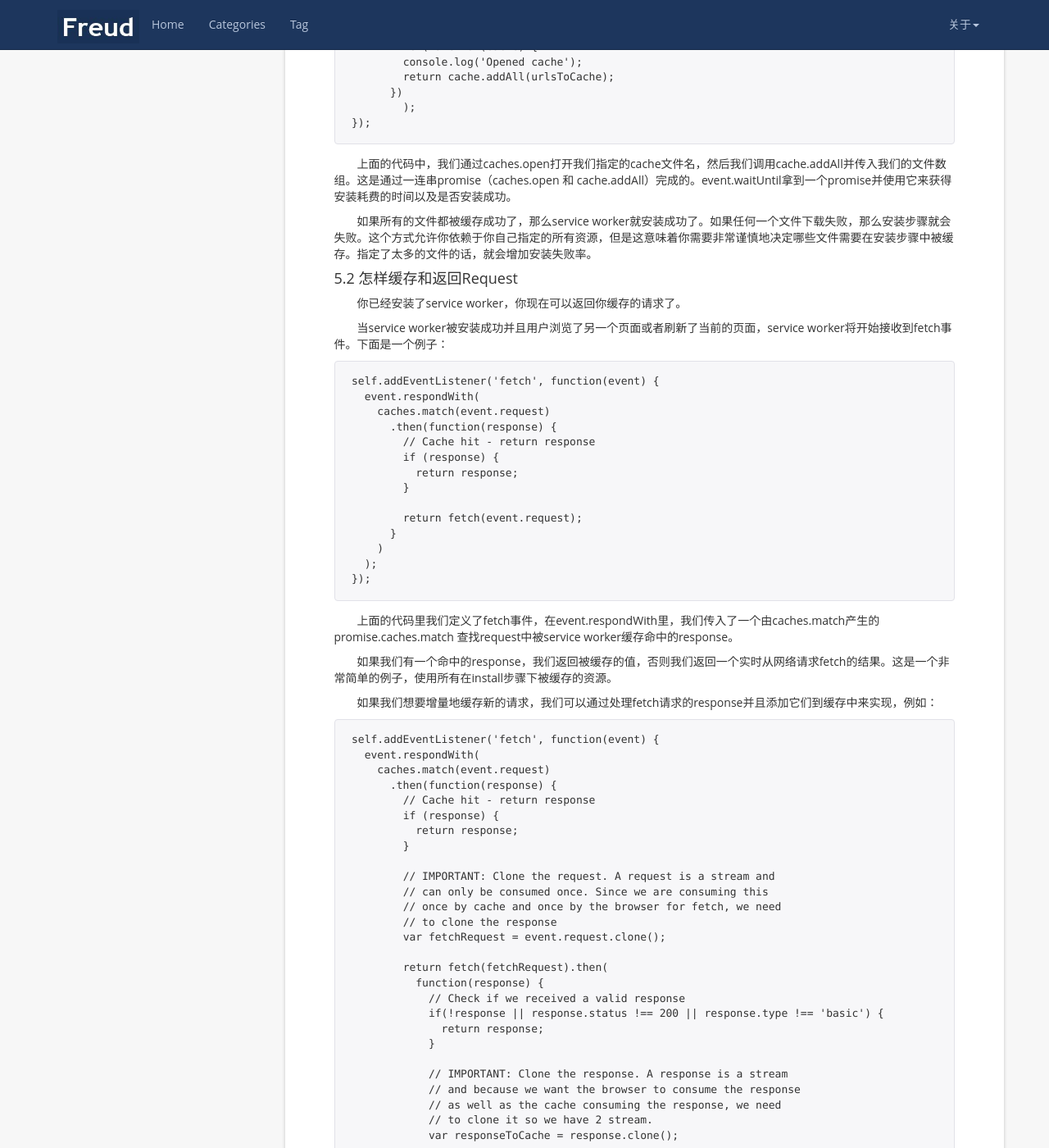
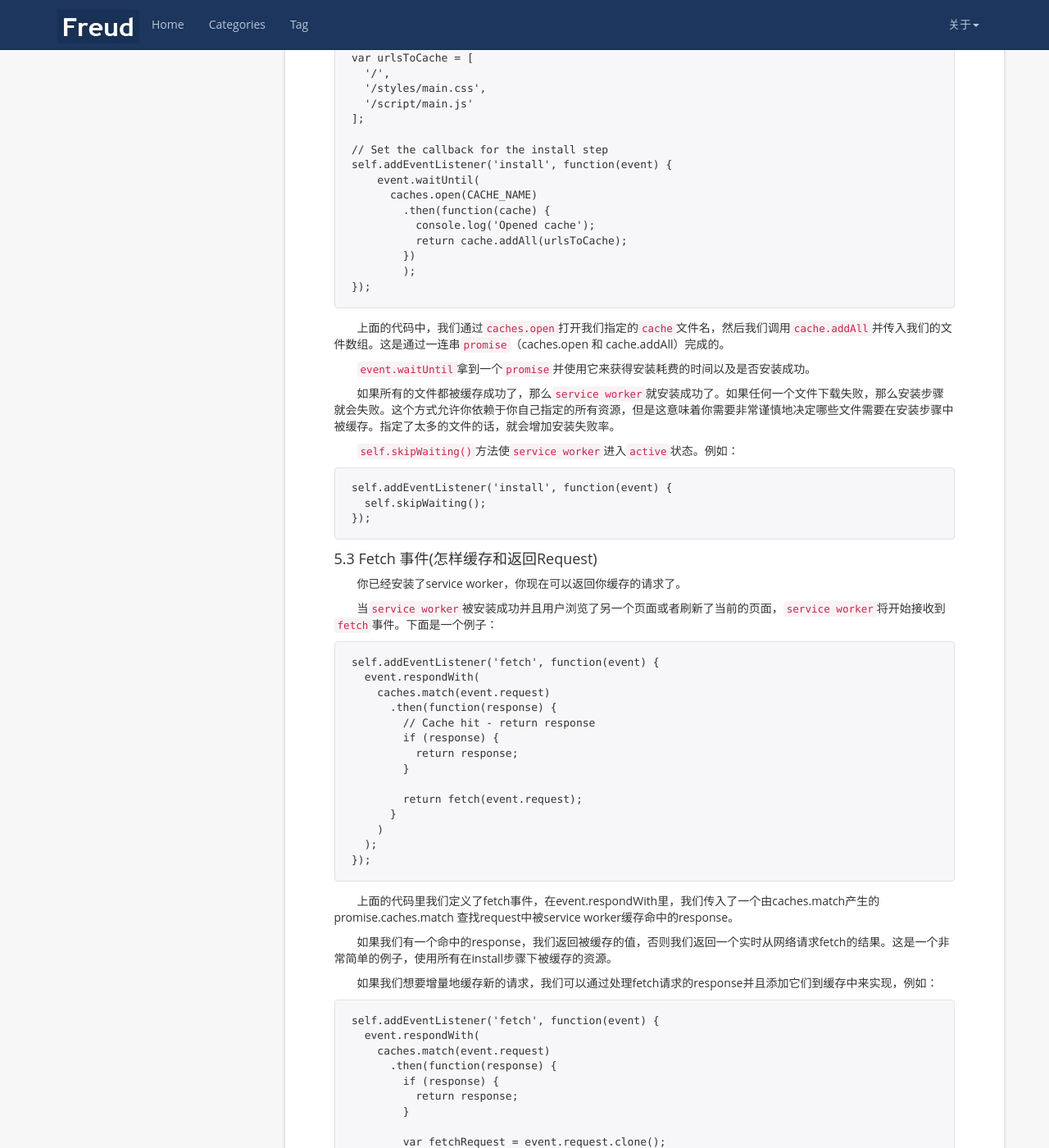
Before and after one commit to peiyanhuang/MyBlog, a Jekyll site: the page built from _posts/2017-02-02-Service-Worker.md, in a window 1280 px wide and 1400 px high, scrolled down 3235 px. Shown: the whole window at 82% size. Built offline with Jekyll 4.4.1, drawn with Linux system fonts in a browser that asks for light colours; nearby versions of some CDN libraries; some of the changed text lies outside the part shown.

Commit message:
update service work

````diff
--- a/_posts/2017-02-02-Service-Worker.md
+++ b/_posts/2017-02-02-Service-Worker.md
@@ -15,7 +15,7 @@
 
 ### 2. 实现的功能
 
-目前sw还是一个草案，各个浏览器支持程度还不是很高，除了chrome 40、firefox以外，其他浏览器均不支持该功能，但是sw提供的逆天功能还是非常值得期待:
+目前`sw`还是一个草案，各个浏览器支持程度还不是很高，除了chrome 40、firefox以外，其他浏览器均不支持该功能，但是sw提供的逆天功能还是非常值得期待:
 
 - 后台数据的同步
 - 从其他域获取资源请求
@@ -87,15 +87,19 @@
 }
 ```
 
-上面的代码检查service worker API是否可用，如果可用，service worker /sw.js 被注册。
+上面的代码检查`service worker API`是否可用，如果可用，`service worker /sw.js` 被注册。
 
-如果这个service worker已经被注册过，浏览器会自动忽略上面的代码。
+如果这个`service worker`已经被注册过，浏览器会自动忽略上面的代码。
 
-现在你可以到 `chrome://inspect/#service-workers` 检查service worker是否对你的网站启用了。
+现在你可以到 `chrome://inspect/#service-workers` 检查`service worker`是否对你的网站启用了。
 
-在页面上完成注册步骤之后，让我们把注意力转到service worker的脚本里来，在这里面，我们要完成它的安装步骤。
+在页面上完成注册步骤之后，让我们把注意力转到`service worker`的脚本里来，在这里面，我们要完成它的安装步骤。
 
-在最基本的例子中，你需要为install事件定义一个callback，并决定哪些文件你想要缓存。
+`service worker` 主要有三个事件: `install`，`activate` 和 `fetch`。
+
+#### 5.2 Install 事件
+
+在最基本的例子中，你需要为`install`事件定义一个`callback`，并决定哪些文件你想要缓存。
 
 ```
 var CACHE_NAME = 'my-site-cache-v1';
@@ -109,24 +113,34 @@
 // Set the callback for the install step
 self.addEventListener('install', function(event) {
     event.waitUntil(
-    caches.open(CACHE_NAME)
-      .then(function(cache) {
-        console.log('Opened cache');
-        return cache.addAll(urlsToCache);
-      })
+      caches.open(CACHE_NAME)
+        .then(function(cache) {
+          console.log('Opened cache');
+          return cache.addAll(urlsToCache);
+        })
   	);
 });
 ```
 
-上面的代码中，我们通过caches.open打开我们指定的cache文件名，然后我们调用cache.addAll并传入我们的文件数组。这是通过一连串promise（caches.open 和 cache.addAll）完成的。event.waitUntil拿到一个promise并使用它来获得安装耗费的时间以及是否安装成功。
+上面的代码中，我们通过`caches.open`打开我们指定的`cache`文件名，然后我们调用`cache.addAll`并传入我们的文件数组。这是通过一连串`promise`（caches.open 和 cache.addAll）完成的。
 
-如果所有的文件都被缓存成功了，那么service worker就安装成功了。如果任何一个文件下载失败，那么安装步骤就会失败。这个方式允许你依赖于你自己指定的所有资源，但是这意味着你需要非常谨慎地决定哪些文件需要在安装步骤中被缓存。指定了太多的文件的话，就会增加安装失败率。
+[`event.waitUntil`](https://developer.mozilla.org/zh-CN/docs/Web/API/ExtendableEvent/waitUntil)拿到一个`promise`并使用它来获得安装耗费的时间以及是否安装成功。
 
-#### 5.2 怎样缓存和返回Request
+如果所有的文件都被缓存成功了，那么`service worker`就安装成功了。如果任何一个文件下载失败，那么安装步骤就会失败。这个方式允许你依赖于你自己指定的所有资源，但是这意味着你需要非常谨慎地决定哪些文件需要在安装步骤中被缓存。指定了太多的文件的话，就会增加安装失败率。
+
+`self.skipWaiting()`方法使`service worker`进入`active`状态。例如：
+
+```
+self.addEventListener('install', function(event) {
+  self.skipWaiting();
+});
+```
+
+#### 5.3 Fetch 事件(怎样缓存和返回Request)
 
 你已经安装了service worker，你现在可以返回你缓存的请求了。
 
-当service worker被安装成功并且用户浏览了另一个页面或者刷新了当前的页面，service worker将开始接收到fetch事件。下面是一个例子：
+当`service worker`被安装成功并且用户浏览了另一个页面或者刷新了当前的页面，`service worker`将开始接收到`fetch`事件。下面是一个例子：
 
 ```
 self.addEventListener('fetch', function(event) {
@@ -156,28 +170,18 @@
   event.respondWith(
     caches.match(event.request)
       .then(function(response) {
-        // Cache hit - return response
         if (response) {
           return response;
         }
 
-        // IMPORTANT: Clone the request. A request is a stream and
-        // can only be consumed once. Since we are consuming this
-        // once by cache and once by the browser for fetch, we need
-        // to clone the response
         var fetchRequest = event.request.clone();
 
         return fetch(fetchRequest).then(
           function(response) {
-            // Check if we received a valid response
             if(!response || response.status !== 200 || response.type !== 'basic') {
               return response;
             }
 
-            // IMPORTANT: Clone the response. A response is a stream
-            // and because we want the browser to consume the response
-            // as well as the cache consuming the response, we need
-            // to clone it so we have 2 stream.
             var responseToCache = response.clone();
 
             caches.open(CACHE_NAME)
@@ -206,23 +210,25 @@
 3.如果我们通过了检查，clone这个请求。这么做的原因是如果response是一个Stream，那么它的body只能被读取一次，所以我们得将它克隆出来，一份发给浏览器，一份发给缓存。
 ```
 
-#### 5.3 如何更新一个Service Worker
+#### 5.4 Activate 事件(如何更新一个Service Worker)
 
-你的service worker总有需要更新的那一天。当那一天到来的时候，你需要按照如下步骤来更新：
+你的`service worker`总有需要更新的那一天。当那一天到来的时候，你需要按照如下步骤来更新：
 
 ```
 1. 更新你的service worker的JavaScript文件
 
-	1.1 当用户浏览你的网站，浏览器尝试在后台下载service worker的脚本文件。只要服务器上的文件和本地文件有一个字节不同，它们就被判定为需要更新。
+  1.1 当用户浏览你的网站，浏览器尝试在后台下载service worker的脚本文件。只要服务器上的文件和本地文件有一个字节不同，它们就被判定为需要更新。
 
 2. 更新后的service worker将开始运作，install event被重新触发。
 
 3. 在这个时间节点上，当前页面生效的依然是老版本的service worker，新的servicer worker将进入"waiting"状态。
+
 4. 当前页面被关闭之后，老的service worker进程被杀死，新的servicer worker正式生效。
+
 5. 一旦新的service worker生效，它的activate事件被触发。
 ```
 
-代码更新后，通常需要在activate的callback中执行一个管理cache的操作。因为你会需要清除掉之前旧的数据。我们在activate而不是install的时候执行这个操作是因为如果我们在install的时候立马执行它，那么依然在运行的旧版本的数据就坏了。
+代码更新后，通常需要在`activate`的`callback`中执行一个管理`cache`的操作。因为你会需要清除掉之前旧的数据。我们在`activate`而不是`install`的时候执行这个操作是因为如果我们在`install`的时候立马执行它，那么依然在运行的旧版本的数据就坏了。
 
 之前我们只使用了一个缓存，叫做`my-site-cache-v1`，其实我们也可以使用多个缓存的，例如一个给页面使用，一个给blog的内容提交使用。这意味着，在`install`步骤里，我们可以创建两个缓存，`pages-cache-v1`和`blog-posts-cache-v1`，在`activite`步骤里，我们可以删除旧的`my-site-cache-v1`。
 
@@ -297,9 +305,65 @@
 });
 ```
 
-相关：
+### 7. Service Worker 与页面通信
+
+Service Worker 没有直接操作页面 DOM 的权限，但是可以通过 postMessage 方法和 Web 页面进行通信。
+
+#### 7.1 使用 postMessage 方法发送信息
+
+1、在 `sw.js` 中向接管页面发信息，可以采用 `client.postMessage()` 方法，示例代码如下：
+
+```
+self.clients.matchAll()
+    .then(function (clients) {
+        if (clients && clients.length) {
+            clients.forEach(function (client) {
+                // 发送字符串'sw.update'
+                client.postMessage('sw.update');
+            })
+        }
+    })
+```
+
+2、在主页面给 `Service Worker` 发消息，可以采用 `navigator.serviceWorker.controller.postMessage()` 方法，示例代码如下：
+
+```
+// 点击指定 DOM 时就给Service Worker 发送消息
+document.getElementById('app-refresh').addEventListener('click', function () {
+    navigator.serviceWorker.controller && navigator.serviceWorker.controller.postMessage('sw.updatedone');
+});
+```
+
+#### 7.2 接收 postMessage 发送的信息
+
+若要接收消息，当然我们需要绑定 `message` 的监听事件
+
+1、在 `sw.js` 中接收主页面发来的信息，示例代码如下，通过 `event.data` 来读取数据：
+
+```
+self.addEventListener('message', function (event) {
+    console.log(event.data); // 输出：'sw.updatedone'
+});
+```
+
+2、在页面中接收 `sw.js` 发来的信息，示例代码如下，通过 `event.data` 来读取数据：
+
+```
+navigator.serviceWorker.addEventListener('message', function (event) {
+    if (e.data === 'sw.update') {
+        // 此处可以操作页面的 DOM 元素啦
+    }
+});
+```
+
+### 相关
+
+[Service Worker API MDN](https://developer.mozilla.org/zh-CN/docs/Web/API/Service_Worker_API)
 
 [使用 Service worker 实现加速/离线访问静态 blog 网站](http://www.ctolib.com/topics-108365.html)
+
 [service worker：让 Web 应用变得逆天的起来](https://toutiao.io/posts/kuvl2w/preview)
+
 [【翻译】Service Worker 入门](https://www.w3ctech.com/topic/866)
+
 [Service Worker初体验](http://web.jobbole.com/84792/)
````
Also changed, not shown: other parts of _posts/2017-02-02-Service-Worker.md (+9 -7 lines), _posts/2017-03-08-manifest.md (+1 -1 lines).
